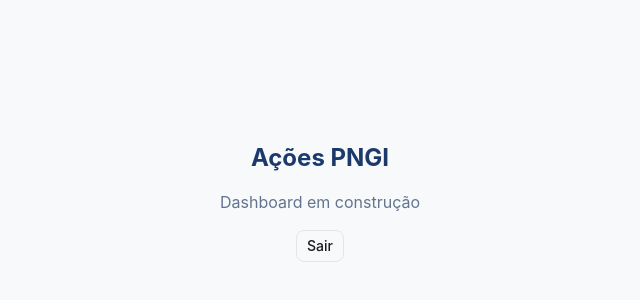
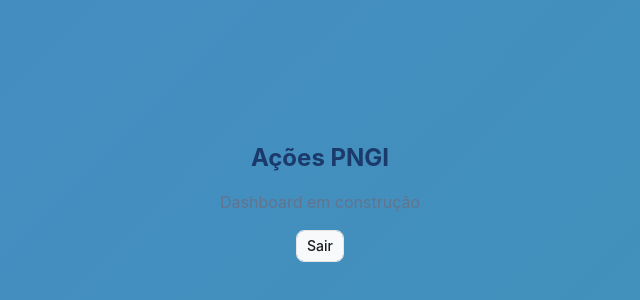
Before and after one commit to ProjetcsGPP/gpp_plataform_front, a Next.js app: page /acoes-pngi/dashboard in a window 1280 px wide. Shown: the part 198-498 px from the top of the page, without its empty margins (320-960 px from the left). Built offline with nearby package versions, Linux system fonts and the light colour scheme.

Commit message:
fix(styles): adiciona .bg-app-gradient ao globals.css

```diff
--- a/src/app/globals.css
+++ b/src/app/globals.css
@@ -218,3 +218,6 @@
 .authority-gradient {
   background: linear-gradient(135deg, #00244a 0%, #003a70 100%);
 }
+.bg-app-gradient {
+  background: linear-gradient(135deg, #468BC4 0%, #3F93B8 100%);
+}
```
